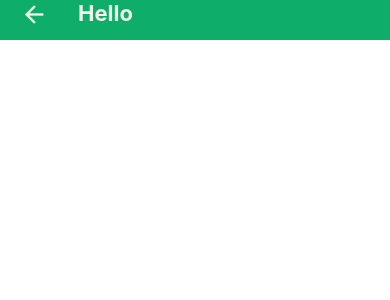
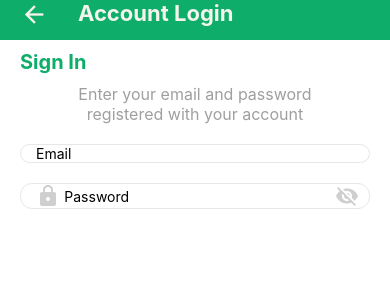
Before and after one commit to BladedShip/Food-Delivery-RN, a React Native app: screen / in a window 390 px wide. Shown: the top 300 px of the page. Built offline with nearby package versions, Linux system fonts and the light colour scheme.

Commit message:
signup screen idk

```diff
--- a/App.js
+++ b/App.js
@@ -1,22 +1,22 @@
 import React from "react";
-import { View,Text,StyleSheet,StatusBar } from "react-native";
-import Header from "./src/components/Header";
+import { View, Text, StyleSheet, StatusBar } from "react-native";
 import { Colors } from "./src/global/Styles";
+import SignIn from "./src/screens/authScreens/SignInScreen";
 
-export default function App(){
-  return(
+export default function App() {
+  return (
     <View style={styles.container}>
       <StatusBar
         barStyle="light-content"
         backgroundColor={Colors.green600}
       />
-      <Header title="Hello"/>
+      <SignIn/>
     </View>
   )
 }
 
-const styles=StyleSheet.create({
-  container:{
-    flex:1
+const styles = StyleSheet.create({
+  container: {
+    flex: 1,
   }
 })
--- a/src/components/Header.js
+++ b/src/components/Header.js
@@ -3,13 +3,13 @@
 import { Colors, Parameters } from "../global/Styles";
 import { Icon } from "@rneui/themed";
 
-export default function Header({ title }) {
+export default function Header({ title, type }) {
     return (
         <View style={styles.header}>
-            <View style={{marginLeft:20}}>
+            <View style={{ marginLeft: 20 }}>
                 <Icon
                     type="material-community"
-                    name="arrow-left"
+                    name={type}
                     color={Colors.prim600}
                     size={28}
                     onPress={() => { }}
@@ -32,6 +32,6 @@
         color: Colors.prim600,
         fontSize: 22,
         fontWeight: "bold",
-        marginLeft:30,
+        marginLeft: 30,
     }
 })
--- a/src/global/Styles.js
+++ b/src/global/Styles.js
@@ -1,63 +1,71 @@
+import { StyleSheet } from "react-native";
 
+export const GlobalStyles = StyleSheet.create({
+    title:{
+        color:'#0EAD69',
+        fontSize:20,
+        fontWeight:'bold'
+    }
+})
 
 export const Parameters = {
-    headerHeight:40,
+    headerHeight: 40,
 }
 
 export const Colors = {
-    maxBluePurp:'#BAA5FF',
-    fieryRose:'#FF5964',
-    blackChocolate:'#0C120C',
-    babyPowder:'#F4F4ED',
-    goGreen:'#FF5964',
-    prim100:'#FDFDFD',
-    prim200:'#FCFCFB',
-    prim300:'#FAFAF7',
-    prim400:'#F8F8F4',
-    prim500:'#F6F6F0',
-    prim600:'#F4F4ED',
-    prim700:'#C3C3BD',
-    prim800:'#92928E',
-    prim900:'#61615E',
-    prim1000:'#30302F',
-    purp100:'#F7F6FE',
-    purp200:'#F0EDFD',
-    purp300:'#E2DBFC',
-    purp400:'#D3C9FB',
-    purp500:'#C5B7FA',
-    purp600:'#B7A6F9',
-    purp700:'#9284C7',
-    purp800:'#6D6395',
-    purp900:'#494263',
-    purp1000:'#242131',
-    text100:'#E6E7E6',
-    text200:'#CECFCE',
-    text300:'#9DA09D',
-    text400:'#6D706D',
-    text500:'#3C413C',
-    text600:'#0C120C',
-    text700:'#090E09',
-    text800:'#070A07',
-    text900:'#040704',
-    text1000:'#020302',
-    red100:'#FFEEEF',
-    red200:'#FFDDE0',
-    red300:'#FFBCC1',
-    red400:'#FF9BA2',
-    red500:'#FF7A83',
-    red600:'#FF5964',
-    red700:'#CC4750',
-    red800:'#99353C',
-    red900:'#652327',
-    red1000:'#331114',
-    green100:'#E6F6F0',
-    green200:'#CEEEE1',
-    green300:'#9EDEC3',
-    green400:'#6ECDA5',
-    green500:'#3EBD87',
-    green600:'#0EAD69',
-    green700:'#0B8A54',
-    green800:'#08673F',
-    green900:'#054529',
-    green1000:'#022215',
+    maxBluePurp: '#BAA5FF',
+    fieryRose: '#FF5964',
+    blackChocolate: '#0C120C',
+    babyPowder: '#F4F4ED',
+    goGreen: '#FF5964',
+    prim100: '#FDFDFD',
+    prim200: '#FCFCFB',
+    prim300: '#FAFAF7',
+    prim400: '#F8F8F4',
+    prim500: '#F6F6F0',
+    prim600: '#F4F4ED',
+    prim700: '#C3C3BD',
+    prim800: '#92928E',
+    prim900: '#61615E',
+    prim1000: '#30302F',
+    purp100: '#F7F6FE',
+    purp200: '#F0EDFD',
+    purp300: '#E2DBFC',
+    purp400: '#D3C9FB',
+    purp500: '#C5B7FA',
+    purp600: '#B7A6F9',
+    purp700: '#9284C7',
+    purp800: '#6D6395',
+    purp900: '#494263',
+    purp1000: '#242131',
+    text100: '#E6E7E6',
+    text200: '#CECFCE',
+    text300: '#9DA09D',
+    text400: '#6D706D',
+    text500: '#3C413C',
+    text600: '#0C120C',
+    text700: '#090E09',
+    text800: '#070A07',
+    text900: '#040704',
+    text1000: '#020302',
+    red100: '#FFEEEF',
+    red200: '#FFDDE0',
+    red300: '#FFBCC1',
+    red400: '#FF9BA2',
+    red500: '#FF7A83',
+    red600: '#FF5964',
+    red700: '#CC4750',
+    red800: '#99353C',
+    red900: '#652327',
+    red1000: '#331114',
+    green100: '#E6F6F0',
+    green200: '#CEEEE1',
+    green300: '#9EDEC3',
+    green400: '#6ECDA5',
+    green500: '#3EBD87',
+    green600: '#0EAD69',
+    green700: '#0B8A54',
+    green800: '#08673F',
+    green900: '#054529',
+    green1000: '#022215',
 }
--- /dev/null
+++ b/src/screens/authScreens/SignInScreen.js
@@ -0,0 +1,96 @@
+import React, { useState, useRef } from "react";
+import { View, Text, StyleSheet, Dimensions, TextInput } from "react-native";
+import { Colors, Parameters, GlobalStyles } from "../../global/Styles";
+import { Icon } from "@rneui/themed";
+import Header from "../../components/Header";
+import * as Animatable from "react-native-animatable";
+
+export default function SignIn() {
+
+    const[textInputFocus,setTextInputFocus] = useState(false);
+
+    const textInput = useRef(1);
+    const textInputAlt = useRef(2);
+
+    return (
+        <View style={styles.container}>
+            <Header title="Account Login" type="arrow-left" />
+
+            <View style={{ marginLeft: 20, marginTop: 10 }}>
+                <Text style={GlobalStyles.title}>Sign In</Text>
+            </View>
+            <View style={{ marginTop: 10, alignItems: 'center' }}>
+                <Text style={styles.text1}>Enter your email and password</Text>
+                <Text style={styles.text1}>registered with your account</Text>
+            </View>
+
+            <View style={{ marginTop: 20 }}>
+                <View>
+                    <TextInput
+                        style={styles.textInput}
+                        placeholder="Email"
+                        ref={textInput}
+                    />
+                </View>
+                <View style={styles.textInputAlt}>
+                    <Animatable.View animation={textInputFocus?"":"fadeInRight"} duration={400}>
+                        <Icon
+                            name="lock"
+                            iconStyle={{ color: Colors.text200 }}
+                            type="material"
+                            style={{}}
+                        />
+                    </Animatable.View>
+                    <TextInput
+                        style={{ width: "80%" }}
+                        placeholder="Password"
+                        ref={textInputAlt}
+                        onFocus = {()=>{
+                            setTextInputFocus(false)
+                        }}
+                        onBlur = {()=>{
+                            setTextInputFocus(true)
+                        }}
+                    />
+                    <Animatable.View animation={textInputFocus?"":"fadeInLeft"} duration={400}>
+                        <Icon
+                            name="visibility-off"
+                            iconStyle={{ color: Colors.text200 }}
+                            type="material"
+                            style={{ marginRight: 10 }}
+                        />
+                    </Animatable.View>
+                </View>
+            </View>
+        </View>
+    )
+}
+
+const styles = StyleSheet.create({
+    container: {
+        flex: 1,
+    },
+    text1: {
+        color: Colors.text300,
+        fontSize: 16
+    },
+    textInput: {
+        borderWidth: 1,
+        borderColor: Colors.text100,
+        marginHorizontal: 20,
+        borderRadius: 12,
+        marginBottom: 20,
+        paddingLeft: 15
+    },
+    textInputAlt: {
+        borderWidth: 1,
+        borderColor: Colors.text100,
+        marginHorizontal: 20,
+        borderRadius: 12,
+        flexDirection: 'row',
+        justifyContent: 'space-between',
+        alignContent: "center",
+        alignItems: 'center',
+        paddingLeft: 15
+    }
+})
```
